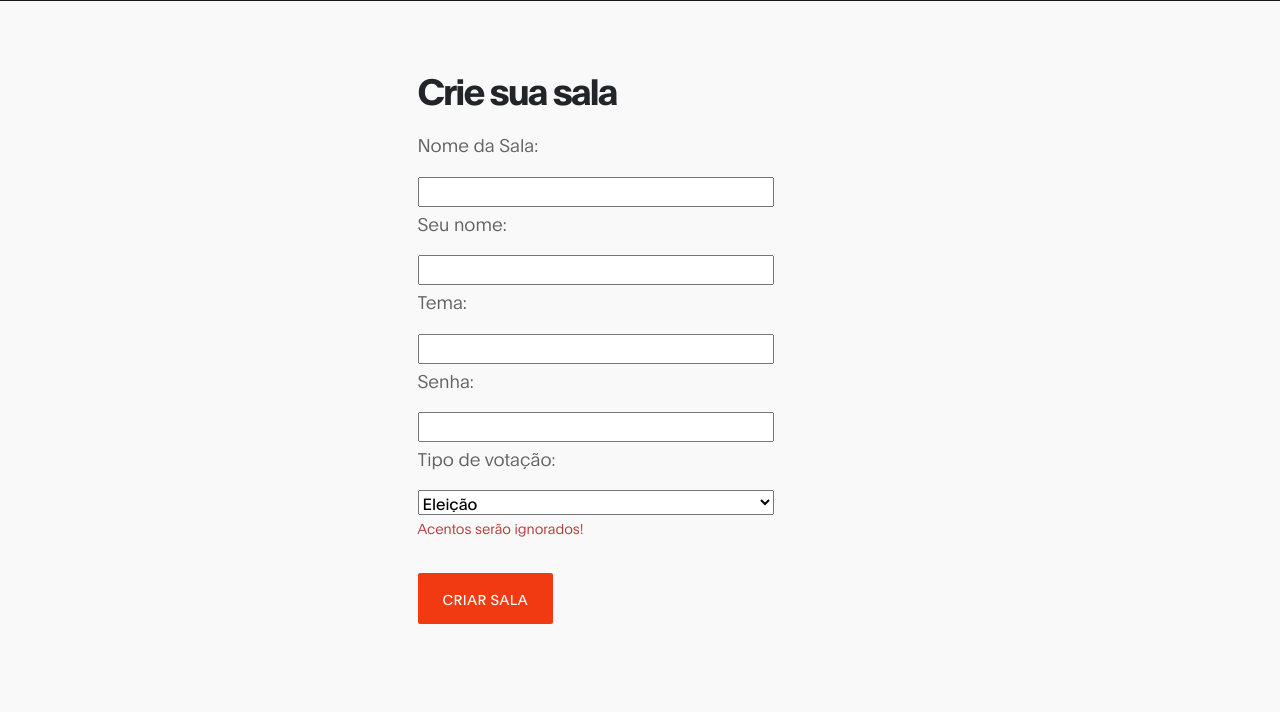
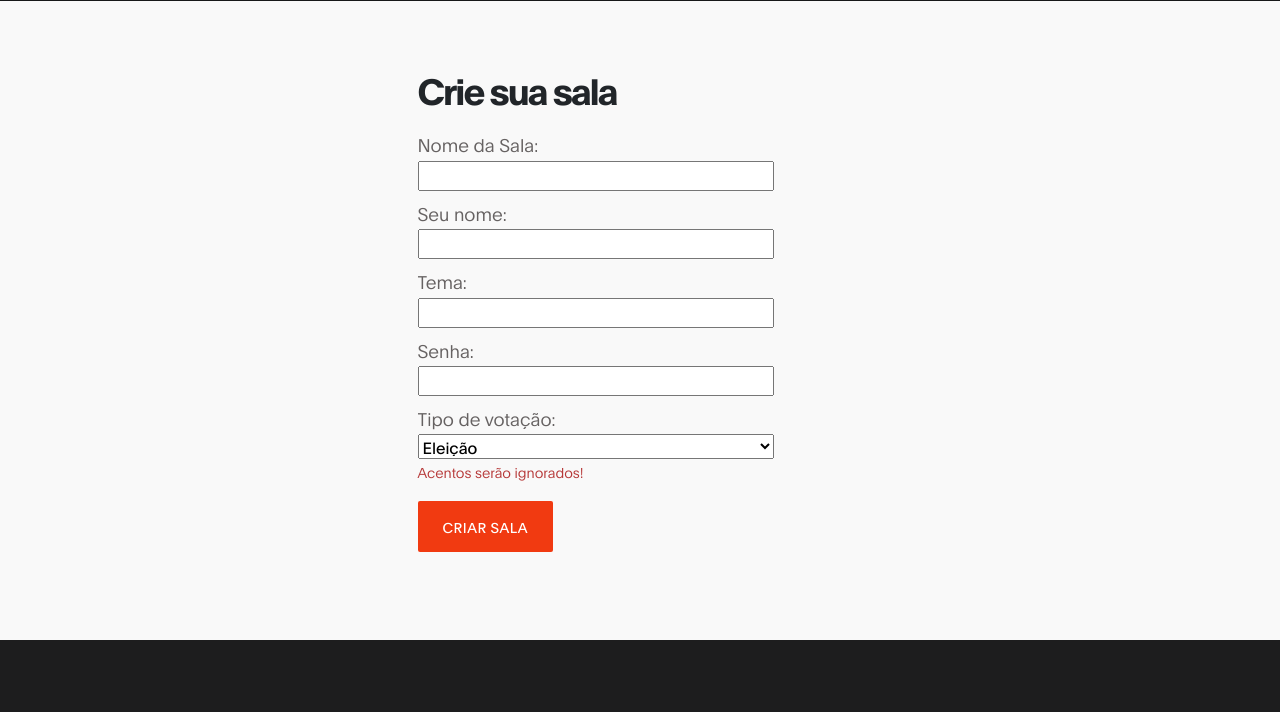
Before and after one commit to GustavoAV2/QuickVote, a Django app: page / in a window 1280 px wide. Shown: the part 1323-2035 px from the top of the page. After the commit the page ends 1963 px from the top, so only its background shows below. Run offline with Django 3.2, Linux system fonts and the light colour scheme; some libraries are stand-ins or nearby versions.

Commit message:
Update css

```diff
--- a/quickvote/static/css/tooplate-gymso-style.css
+++ b/quickvote/static/css/tooplate-gymso-style.css
@@ -128,7 +128,13 @@
   .section {
     padding: 4rem 0;
   }
-
+  .lbl-create{
+    padding: 0px;
+    margin: 0px;
+  }
+  .input-create{
+    margin-bottom: 6px;
+  }
 
   /* BUTTON */
   #btn-obj {
@@ -138,6 +144,8 @@
 
   #attention{
     font-size: 14px;
+    padding: 0px;
+    margin: 0px;
     color: rgba(170, 20, 20, 0.842);
   }
   .custom-btn {
```
